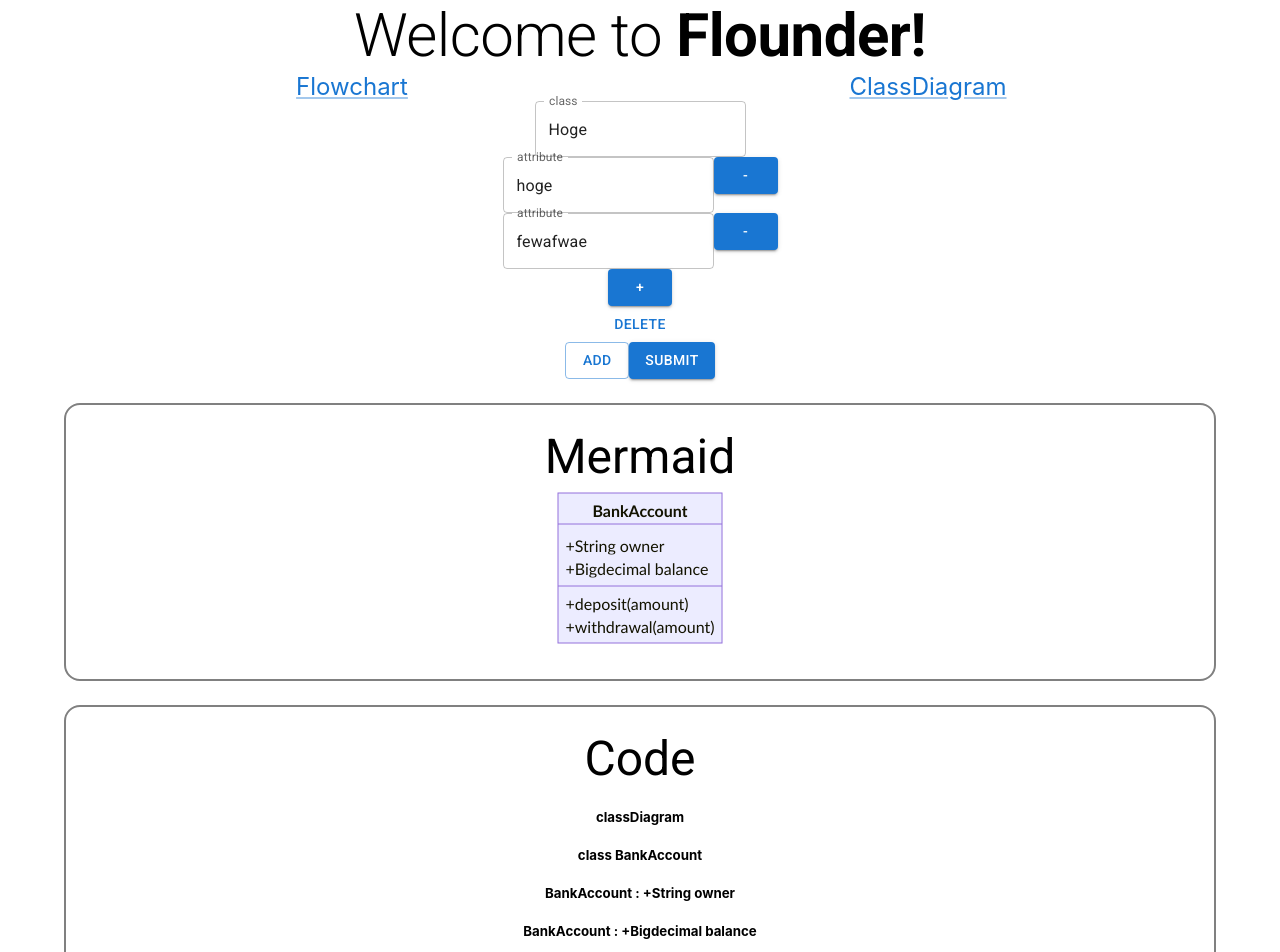
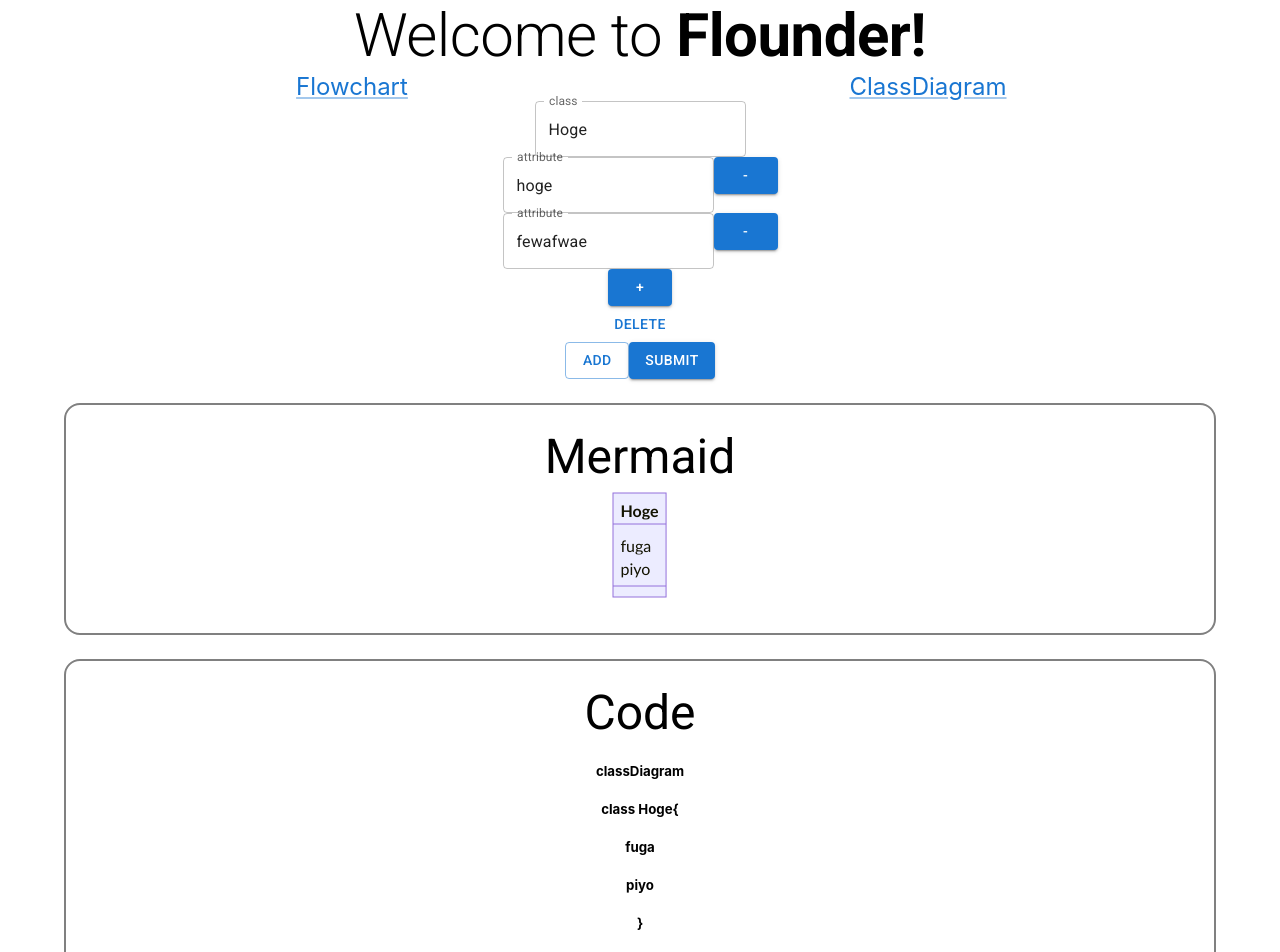
Before and after one commit to Watakumi/Flounder, a React (Vite) app: page /class in a window 1280 px wide. Shown: the top 952 px of the page. Built offline with nearby package versions, Linux system fonts and the light colour scheme.

Commit message:
Use FormValues in mermaid

```diff
--- a/src/components/ClassDiagram/index.tsx
+++ b/src/components/ClassDiagram/index.tsx
@@ -1,6 +1,6 @@
 import { Button, TextField, Typography } from '@mui/material';
 import { Box } from '@mui/system';
-import { useEffect, useRef } from 'react';
+import { useEffect, useRef, useState } from 'react';
 import mermaid from 'mermaid';
 import {
   Control,
@@ -13,20 +13,35 @@ import {
 import { FormValues } from './types';
 import { Attributes } from './components';
 
-export const code = () => {
+export const code = ({
+  name,
+  attributes,
+}: {
+  name: string;
+  attributes: string[];
+}) => {
   return `
   classDiagram \n
-  class BankAccount \n
-  BankAccount : +String owner \n
-  BankAccount : +Bigdecimal balance \n
-  BankAccount : +deposit(amount) \n
-  BankAccount : +withdrawal(amount) \n
+  ${classBlock(name, attributes)}
+  `;
+};
+
+const classBlock = (name: string, attributes: string[]) => {
+  return `
+    class ${name}{
+      ${attributes.join('\n')}
+    }
   `;
 };
 
 export function ClassDiagram() {
   const mermaidElm = useRef<HTMLDivElement>(null);
-  const outputs = code().split('\n');
+  const [klass, setKlass] = useState({
+    name: 'Hoge',
+    attributes: ['fuga', 'piyo'],
+  });
+
+  const outputs = code(klass).split('\n');
 
   const { control, handleSubmit } = useForm<FormValues>({
     defaultValues: {
@@ -43,12 +58,19 @@ export function ClassDiagram() {
   useEffect(() => {
     const elm = mermaidElm.current;
     if (!elm) return;
-    elm.innerHTML = `<div class="mermaid">${code()}</div>`;
+    elm.innerHTML = `<div class="mermaid">${code(klass)}</div>`;
     mermaid.init('.mermaid');
-  }, []);
+  }, [klass]);
 
   const onSubmit: SubmitHandler<FormValues> = (data) => {
-    console.log(data);
+    const attributes = data.class[0].attributes.map(
+      (attribute) => attribute.name
+    );
+
+    setKlass({
+      name: data.class[0].name,
+      attributes: attributes,
+    });
   };
 
   return (
```
